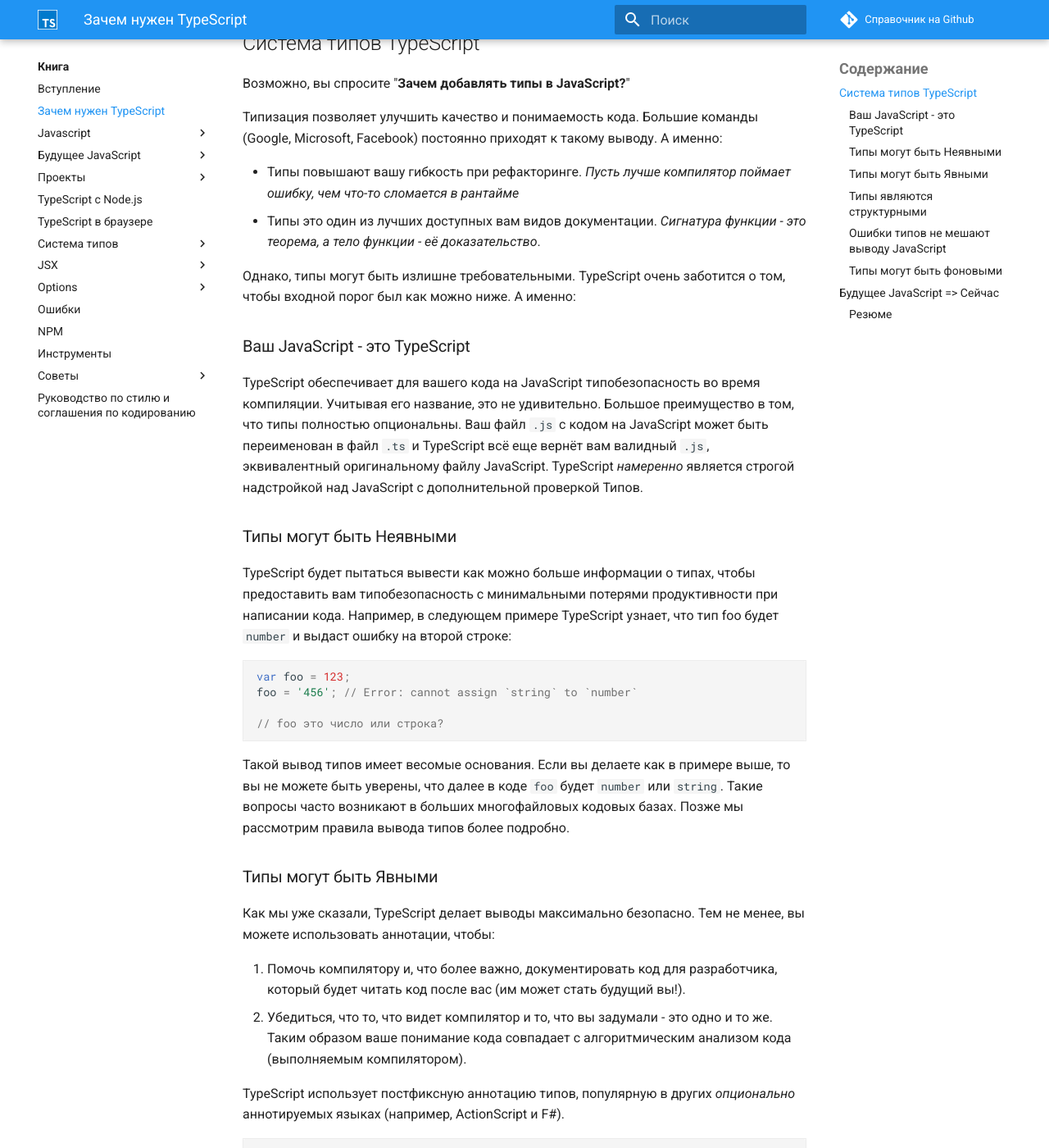
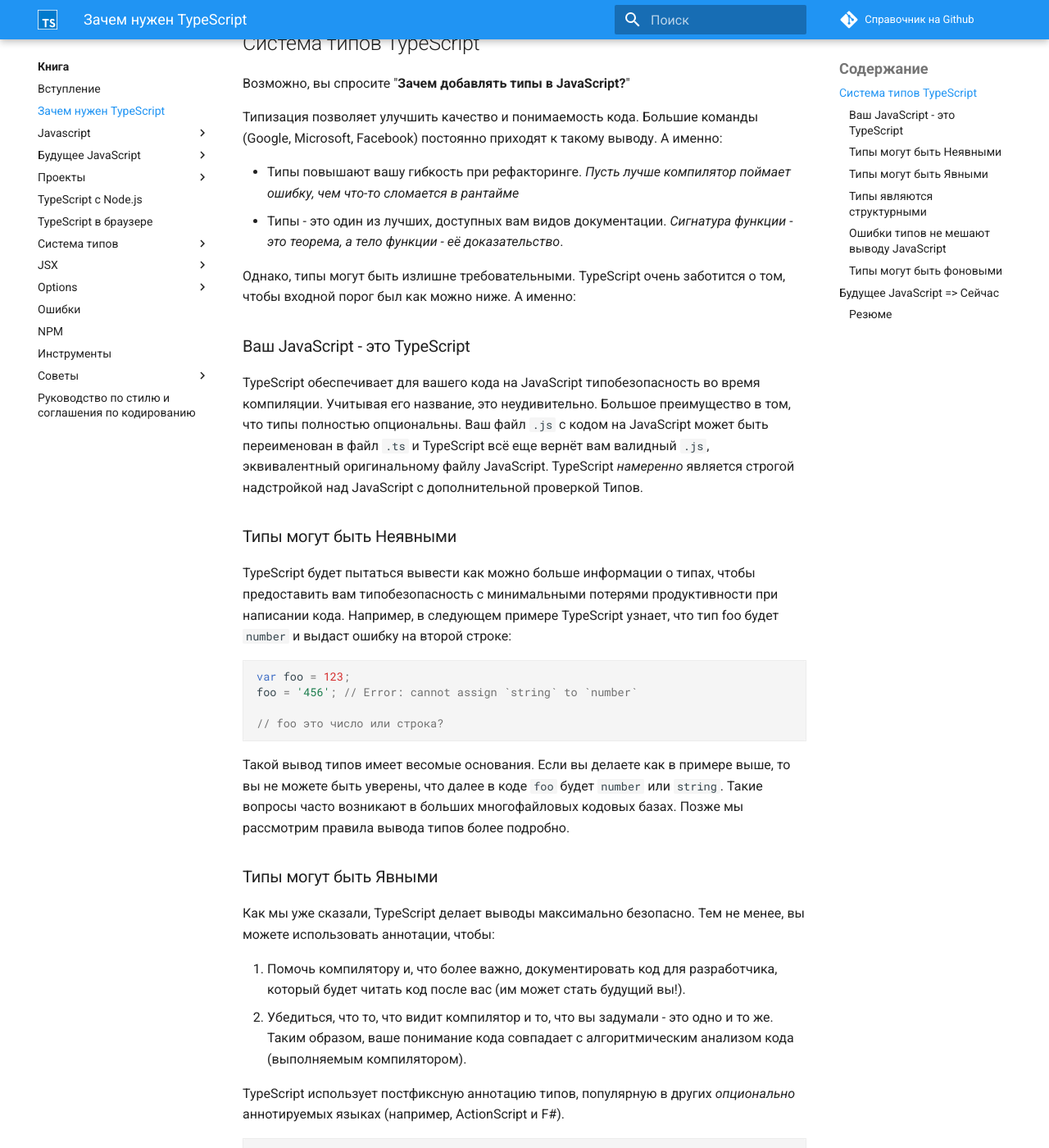
Before and after one commit to xsltdev/scriptdev.ru, an MkDocs documentation site: the page built from docs/book/why-typescript.md, in a window 1280 px wide and 1400 px high, scrolled down 401 px. Shown: the whole window at 82% size. Built offline with MkDocs 1.6.1 and Material for MkDocs 9.7.7, drawn with Linux system fonts in a browser that asks for light colours; comment, search, counter and statistics services are not loaded; some of the changed text lies outside the part shown.

Commit message:
corrected mistakes

````diff
--- a/docs/book/why-typescript.md
+++ b/docs/book/why-typescript.md
@@ -14,13 +14,13 @@
 Типизация позволяет улучшить качество и понимаемость кода. Большие команды (Google, Microsoft, Facebook) постоянно приходят к такому выводу. А именно:
 
 -   Типы повышают вашу гибкость при рефакторинге. _Пусть лучше компилятор поймает ошибку, чем что-то сломается в рантайме_
--   Типы это один из лучших доступных вам видов документации. _Сигнатура функции - это теорема, а тело функции - её доказательство_.
+-   Типы - это один из лучших, доступных вам видов документации. _Сигнатура функции - это теорема, а тело функции - её доказательство_.
 
 Однако, типы могут быть излишне требовательными. TypeScript очень заботится о том, чтобы входной порог был как можно ниже. А именно:
 
 ### Ваш JavaScript - это TypeScript
 
-TypeScript обеспечивает для вашего кода на JavaScript типобезопасность во время компиляции. Учитывая его название, это не удивительно. Большое преимущество в том, что типы полностью опциональны. Ваш файл `.js` с кодом на JavaScript может быть переименован в файл `.ts` и TypeScript всё еще вернёт вам валидный `.js`, эквивалентный оригинальному файлу JavaScript. TypeScript _намеренно_ является строгой надстройкой над JavaScript с дополнительной проверкой Типов.
+TypeScript обеспечивает для вашего кода на JavaScript типобезопасность во время компиляции. Учитывая его название, это неудивительно. Большое преимущество в том, что типы полностью опциональны. Ваш файл `.js` с кодом на JavaScript может быть переименован в файл `.ts` и TypeScript всё еще вернёт вам валидный `.js`, эквивалентный оригинальному файлу JavaScript. TypeScript _намеренно_ является строгой надстройкой над JavaScript с дополнительной проверкой Типов.
 
 ### Типы могут быть Неявными
 
@@ -40,7 +40,7 @@
 Как мы уже сказали, TypeScript делает выводы максимально безопасно. Тем не менее, вы можете использовать аннотации, чтобы:
 
 1. Помочь компилятору и, что более важно, документировать код для разработчика, который будет читать код после вас (им может стать будущий вы!).
-2. Убедиться, что то, что видет компилятор и то, что вы задумали - это одно и то же. Таким образом ваше понимание кода совпадает с алгоритмическим анализом кода (выполняемым компилятором).
+2. Убедиться, что то, что видит компилятор и то, что вы задумали - это одно и то же. Таким образом, ваше понимание кода совпадает с алгоритмическим анализом кода (выполняемым компилятором).
 
 TypeScript использует постфиксную аннотацию типов, популярную в других _опционально_ аннотируемых языках (например, ActionScript и F#).
 
@@ -48,7 +48,7 @@
 var foo: number = 123;
 ```
 
-Так что если вы ошибётесь, компилятор выдаст ошибку:
+Так что, если вы ошибётесь, компилятор выдаст ошибку:
 
 ```ts
 var foo: number = '123'; // Error: cannot assign a `string` to a `number`
````
Also changed, not shown: other parts of docs/book/why-typescript.md (+1 -1 lines).
